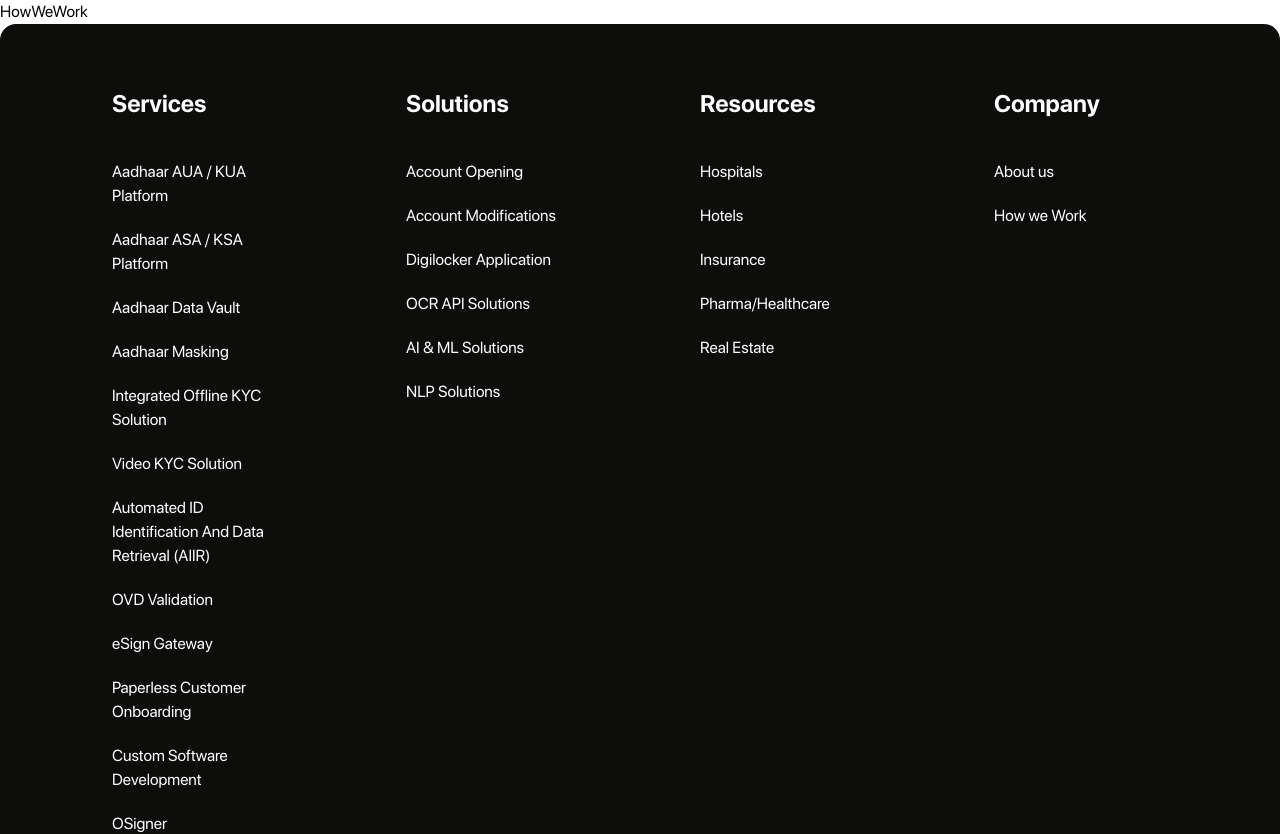
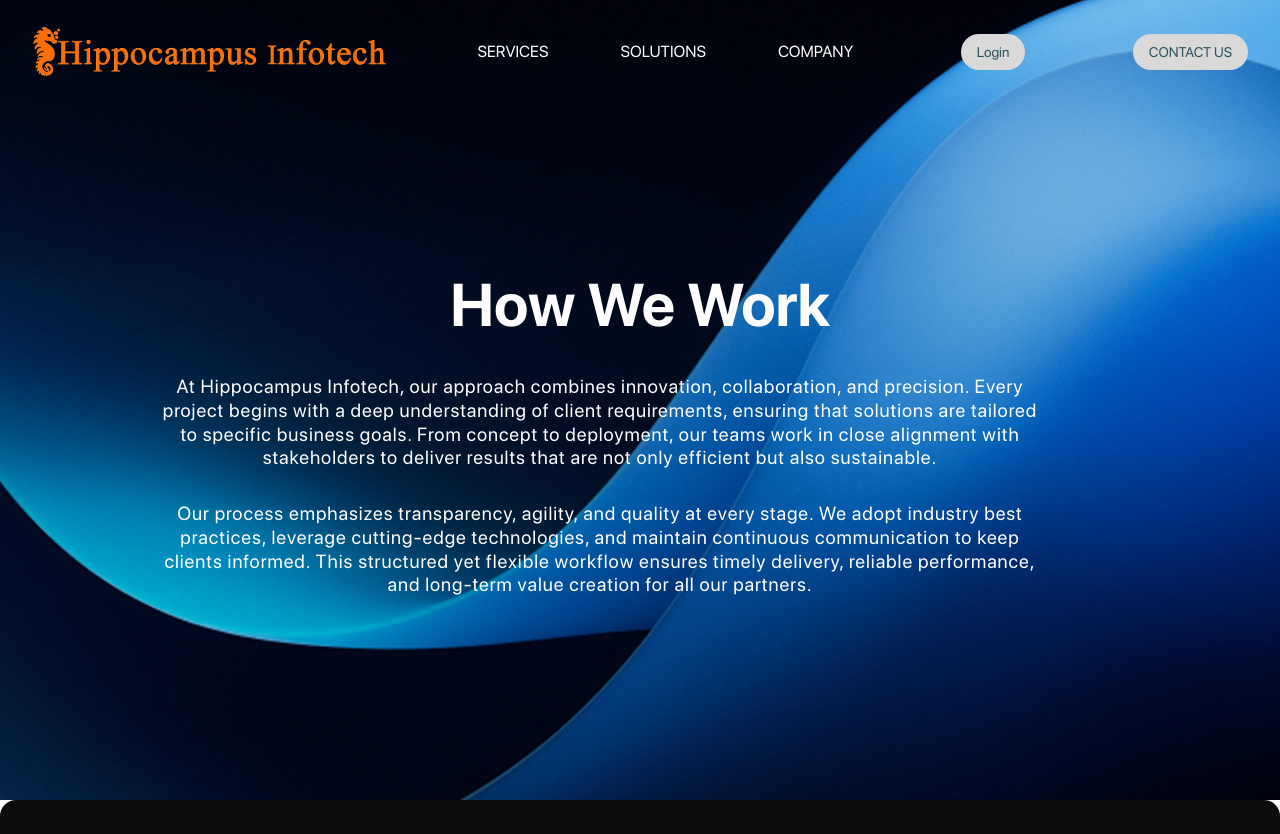
Before and after one commit to vd7943/Hippocampus, a React (Vite) app in the folder frontend/: page /how-we-work in a window 1280 px wide. Shown: the top 834 px of the page. Built offline with nearby package versions, Linux system fonts and the light colour scheme.

Commit message:
Update HowWeWork.jsx

```diff
--- a/frontend/src/components/HowWeWork.jsx
+++ b/frontend/src/components/HowWeWork.jsx
@@ -1,7 +1,177 @@
-import React from "react";
+import React, { useState } from "react";
+import { HiOutlineMenu, HiOutlineX } from "react-icons/hi";
+import { Link, useNavigate } from "react-router-dom";
+import { useAuth } from "../Context/AuthProvider";
+import Logout from "../Auth/Logout";
 
 const HowWeWork = () => {
-  return <div>HowWeWork</div>;
+  const [isMenuOpen, setIsMenuOpen] = useState(false);
+  const [authUser] = useAuth();
+  const navigate = useNavigate();
+
+  const goToContact = () => {
+    navigate("/");
+    setTimeout(() => {
+      const section = document.getElementById("contact");
+      if (section) {
+        section.scrollIntoView({ behavior: "smooth" });
+      }
+    }, 500);
+  };
+
+  const goToServices = () => {
+    navigate("/");
+    setTimeout(() => {
+      const section = document.getElementById("services");
+      if (section) {
+        section.scrollIntoView({ behavior: "smooth" });
+      }
+    }, 500);
+  };
+
+  const goToSolutions = () => {
+    navigate("/");
+    setTimeout(() => {
+      const section = document.getElementById("solutions");
+      if (section) {
+        section.scrollIntoView({ behavior: "smooth" });
+      }
+    }, 500);
+  };
+
+  const goToCompany = () => {
+    navigate("/");
+    setTimeout(() => {
+      const section = document.getElementById("company");
+      if (section) {
+        section.scrollIntoView({ behavior: "smooth" });
+      }
+    }, 500);
+  };
+
+  return (
+    <div
+      className="min-h-screen bg-cover bg-center text-[#FFFFFF] flex flex-col justify-between"
+      style={{
+        backgroundImage: "url('/hero-background.png')",
+      }}
+    >
+      <div className="flex items-center justify-between px-6 lg:px-8 py-6 relative z-20">
+        <Link to="/">
+          <img
+            src="/logo.png"
+            alt="Hippocampus Infotech Logo"
+            className="h-8 md:h-14"
+          />
+        </Link>
+        <nav className="hidden md:flex items-center gap-18 text-[#FFFFFF]">
+          <button
+            onClick={goToServices}
+            className="hover:underline cursor-pointer"
+          >
+            SERVICES
+          </button>
+          <button
+            onClick={goToSolutions}
+            className="hover:underline cursor-pointer"
+          >
+            SOLUTIONS
+          </button>
+          <button
+            onClick={goToCompany}
+            className="hover:underline cursor-pointer"
+          >
+            COMPANY
+          </button>
+        </nav>
+        {authUser ? (
+          <Logout className="hidden md:block cursor-pointer" />
+        ) : (
+          <Link
+            to="/login"
+            className="hidden md:block cursor-pointer ml-4 px-4 py-2 bg-[#D9D9D9] text-[#2D515C] rounded-full text-sm hover:opacity-90"
+          >
+            Login
+          </Link>
+        )}
+
+        <button
+          onClick={goToContact}
+          className="hidden md:block cursor-pointer ml-4 px-4 py-2 bg-[#D9D9D9] text-[#2D515C] rounded-full text-sm hover:opacity-90"
+        >
+          CONTACT US
+        </button>
+        <button
+          className="md:hidden text-white text-3xl"
+          onClick={() => setIsMenuOpen(!isMenuOpen)}
+        >
+          {isMenuOpen ? <HiOutlineX /> : <HiOutlineMenu />}
+        </button>
+      </div>
+
+      {isMenuOpen && (
+        <div className="absolute top-20 left-0 right-0 bg-[#12123B] bg-opacity-95 text-white flex flex-col items-center space-y-6 py-6 z-10 md:hidden">
+          <button
+            className="text-lg hover:underline"
+            onClick={() => {
+              setIsMenuOpen(false);
+              goToServices();
+            }}
+          >
+            SERVICES
+          </button>
+          <button
+            className="text-lg hover:underline"
+            onClick={() => {
+              setIsMenuOpen(false);
+              goToSolutions();
+            }}
+          >
+            SOLUTIONS
+          </button>
+          <button
+            className="text-lg hover:underline"
+            onClick={() => {
+              setIsMenuOpen(false);
+              goToCompany();
+            }}
+          >
+            COMPANY
+          </button>
+
+          <button
+            onClick={goToContact}
+            className="px-4 py-2 bg-[#D9D9D9] text-[#2D515C] rounded-full text-sm hover:opacity-90"
+          >
+            CONTACT US
+          </button>
+        </div>
+      )}
+
+      <div className="flex-1 flex flex-col lg:justify-center px-6 md:px-38 my-10 lg:my-6 text-center">
+        <h1 className="text-4xl md:text-6xl font-bold leading-none mb-4 lg:mb-10">
+          How We Work
+        </h1>
+
+        <p className="text-base md:text-[19px] font-light max-w-4xl mb-8 leading-tight tracking-wider">
+          At <strong>Hippocampus Infotech</strong>, our approach combines
+          innovation, collaboration, and precision. Every project begins with a
+          deep understanding of client requirements, ensuring that solutions are
+          tailored to specific business goals. From concept to deployment, our
+          teams work in close alignment with stakeholders to deliver results
+          that are not only efficient but also sustainable.
+        </p>
+        <p className="text-base md:text-[19px] font-light max-w-4xl mb-8 leading-tight tracking-wider">
+          Our process emphasizes transparency, agility, and quality at every
+          stage. We adopt industry best practices, leverage cutting-edge
+          technologies, and maintain continuous communication to keep clients
+          informed. This structured yet flexible workflow ensures timely
+          delivery, reliable performance, and long-term value creation for all
+          our partners.
+        </p>
+      </div>
+    </div>
+  );
 };
 
 export default HowWeWork;
```
